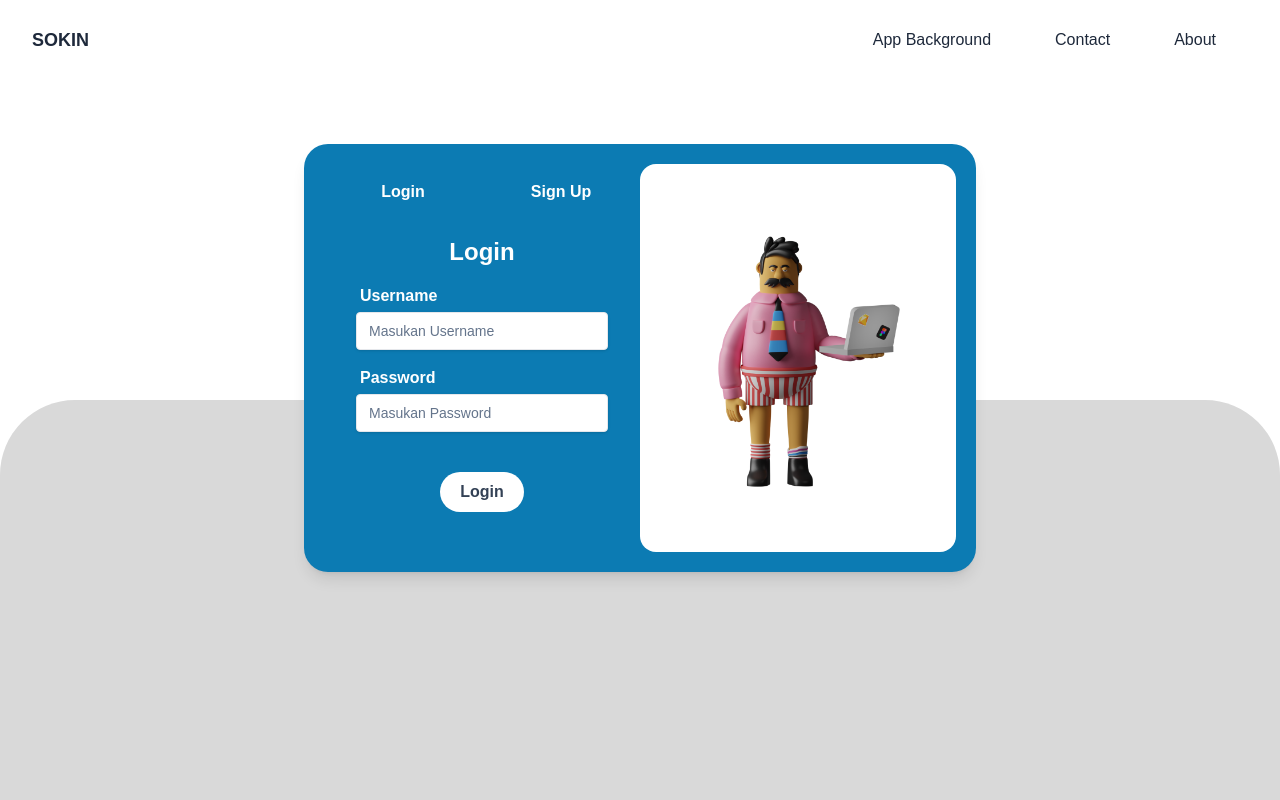
After one commit to asistaainun/sjk-pabw, a PHP site: page /login.php in a window 1280 px wide. The commit adds this page. Run offline with PHP 8.4, Linux system fonts and the light colour scheme.

Commit message:
revisi login

```diff
--- a/dist/css/style.css
+++ b/dist/css/style.css
@@ -557,6 +557,10 @@ video {
   }
 }
 
+.fixed {
+  position: fixed;
+}
+
 .absolute {
   position: absolute;
 }
@@ -581,8 +585,16 @@ video {
   top: 100%;
 }
 
+.bottom-0 {
+  bottom: 0px;
+}
+
 .z-10 {
   z-index: 10;
+}
+
+.-z-10 {
+  z-index: -10;
 }
 
 .m-0 {
@@ -617,6 +629,16 @@ video {
 .mx-5 {
   margin-left: 1.25rem;
   margin-right: 1.25rem;
+}
+
+.my-4 {
+  margin-top: 1rem;
+  margin-bottom: 1rem;
+}
+
+.my-10 {
+  margin-top: 2.5rem;
+  margin-bottom: 2.5rem;
 }
 
 .mb-5 {
@@ -659,6 +681,22 @@ video {
   margin-right: 0.75rem;
 }
 
+.mt-4 {
+  margin-top: 1rem;
+}
+
+.mb-1 {
+  margin-bottom: 0.25rem;
+}
+
+.ml-1 {
+  margin-left: 0.25rem;
+}
+
+.mt-1 {
+  margin-top: 0.25rem;
+}
+
 .block {
   display: block;
 }
@@ -687,6 +725,10 @@ video {
   height: 2.25rem;
 }
 
+.h-1\/2 {
+  height: 50%;
+}
+
 .w-full {
   width: 100%;
 }
@@ -705,6 +747,10 @@ video {
 
 .max-w-xl {
   max-width: 36rem;
+}
+
+.max-w-2xl {
+  max-width: 42rem;
 }
 
 .origin-top-left {
@@ -730,6 +776,10 @@ video {
 
 .flex-wrap {
   flex-wrap: wrap;
+}
+
+.flex-nowrap {
+  flex-wrap: nowrap;
 }
 
 .items-center {
@@ -770,6 +820,15 @@ video {
 
 .rounded-full {
   border-radius: 9999px;
+}
+
+.rounded {
+  border-radius: 0.25rem;
+}
+
+.rounded-t-\[75px\] {
+  border-top-left-radius: 75px;
+  border-top-right-radius: 75px;
 }
 
 .border {
@@ -819,6 +878,16 @@ video {
   background-color: rgb(226 232 240 / var(--tw-bg-opacity));
 }
 
+.bg-bgawal {
+  --tw-bg-opacity: 1;
+  background-color: rgb(217 217 217 / var(--tw-bg-opacity));
+}
+
+.bg-bgsign {
+  --tw-bg-opacity: 1;
+  background-color: rgb(12 123 179 / var(--tw-bg-opacity));
+}
+
 .fill-sky-500 {
   fill: #0ea5e9;
 }
@@ -829,6 +898,10 @@ video {
 
 .p-3 {
   padding: 0.75rem;
+}
+
+.p-5 {
+  padding: 1.25rem;
 }
 
 .px-4 {
@@ -859,6 +932,16 @@ video {
 .px-8 {
   padding-left: 2rem;
   padding-right: 2rem;
+}
+
+.px-3 {
+  padding-left: 0.75rem;
+  padding-right: 0.75rem;
+}
+
+.px-5 {
+  padding-left: 1.25rem;
+  padding-right: 1.25rem;
 }
 
 .pt-36 {
@@ -922,6 +1005,11 @@ video {
 .text-xs {
   font-size: 0.75rem;
   line-height: 1rem;
+}
+
+.text-sm {
+  font-size: 0.875rem;
+  line-height: 1.25rem;
 }
 
 .font-bold {
@@ -989,6 +1077,16 @@ video {
   color: rgb(236 72 153 / var(--tw-text-opacity));
 }
 
+.text-slate-800 {
+  --tw-text-opacity: 1;
+  color: rgb(30 41 59 / var(--tw-text-opacity));
+}
+
+.text-slate-700 {
+  --tw-text-opacity: 1;
+  color: rgb(51 65 85 / var(--tw-text-opacity));
+}
+
 .underline {
   text-decoration-line: underline;
 }
@@ -1002,6 +1100,12 @@ video {
 .shadow-xl {
   --tw-shadow: 0 20px 25px -5px rgb(0 0 0 / 0.1), 0 8px 10px -6px rgb(0 0 0 / 0.1);
   --tw-shadow-colored: 0 20px 25px -5px var(--tw-shadow-color), 0 8px 10px -6px var(--tw-shadow-color);
+  box-shadow: var(--tw-ring-offset-shadow, 0 0 #0000), var(--tw-ring-shadow, 0 0 #0000), var(--tw-shadow);
+}
+
+.shadow {
+  --tw-shadow: 0 1px 3px 0 rgb(0 0 0 / 0.1), 0 1px 2px -1px rgb(0 0 0 / 0.1);
+  --tw-shadow-colored: 0 1px 3px 0 var(--tw-shadow-color), 0 1px 2px -1px var(--tw-shadow-color);
   box-shadow: var(--tw-ring-offset-shadow, 0 0 #0000), var(--tw-ring-shadow, 0 0 #0000), var(--tw-shadow);
 }
 
@@ -1085,14 +1189,47 @@ body {
   @apply translate-x-3;
 } */
 
+.placeholder\:text-slate-500::-moz-placeholder {
+  --tw-text-opacity: 1;
+  color: rgb(100 116 139 / var(--tw-text-opacity));
+}
+
+.placeholder\:text-slate-500::placeholder {
+  --tw-text-opacity: 1;
+  color: rgb(100 116 139 / var(--tw-text-opacity));
+}
+
+.invalid\:text-red-600:invalid {
+  --tw-text-opacity: 1;
+  color: rgb(220 38 38 / var(--tw-text-opacity));
+}
+
+.hover\:border-b-2:hover {
+  border-bottom-width: 2px;
+}
+
 .hover\:border-primary:hover {
   --tw-border-opacity: 1;
   border-color: rgb(12 123 179 / var(--tw-border-opacity));
 }
 
+.hover\:border-white:hover {
+  --tw-border-opacity: 1;
+  border-color: rgb(255 255 255 / var(--tw-border-opacity));
+}
+
 .hover\:bg-primary:hover {
   --tw-bg-opacity: 1;
   background-color: rgb(12 123 179 / var(--tw-bg-opacity));
+}
+
+.hover\:bg-sky-500:hover {
+  --tw-bg-opacity: 1;
+  background-color: rgb(14 165 233 / var(--tw-bg-opacity));
+}
+
+.hover\:font-bold:hover {
+  font-weight: 700;
 }
 
 .hover\:text-primary:hover {
@@ -1162,6 +1362,50 @@ body {
 }
 
 @media (min-width: 640px) {
+  .sm\:mx-auto {
+    margin-left: auto;
+    margin-right: auto;
+  }
+
+  .sm\:my-auto {
+    margin-top: auto;
+    margin-bottom: auto;
+  }
+
+  .sm\:flex {
+    display: flex;
+  }
+
+  .sm\:max-h-full {
+    max-height: 100%;
+  }
+
+  .sm\:w-1\/2 {
+    width: 50%;
+  }
+
+  .sm\:w-full {
+    width: 100%;
+  }
+
+  .sm\:rounded-2xl {
+    border-radius: 1rem;
+  }
+
+  .sm\:bg-white {
+    --tw-bg-opacity: 1;
+    background-color: rgb(255 255 255 / var(--tw-bg-opacity));
+  }
+
+  .sm\:object-center {
+    -o-object-position: center;
+       object-position: center;
+  }
+
+  .sm\:p-5 {
+    padding: 1.25rem;
+  }
+
   .sm\:text-center {
     text-align: center;
   }
--- /dev/null
+++ b/login.php
@@ -0,0 +1,110 @@
+<!DOCTYPE html>
+<html lang="en">
+<head>
+    <meta charset="UTF-8">
+    <meta http-equiv="X-UA-Compatible" content="IE=edge">
+    <meta name="viewport" content="width=device-width, initial-scale=1.0">
+    <title>SOKIN Login</title>
+    <link rel="stylesheet" href="dist/css/style.css">
+</head>
+<body>
+
+    <!-- Header Section Start -->
+    <header class="bg-transparent absolute top-0 left-0 w-full flex items-center z-10">
+        <div class="container">
+            <div class="flex items-center justify-between relative">
+                <div class="px-4">
+                    <a href="#" class="font-bold text-lg text-slate-800 block py-6">
+                        SOKIN
+                    </a>
+                </div>
+                <div class="flex items-center px-4">
+                    <button id="hamburger" name="hamburger" type="button" class="block absolute right-4 lg:hidden">
+                        <span class="hamburger-line transition duration-300
+                        ease-in-out origin-top-left "></span>
+                        <span class="hamburger-line transition duration-300
+                        ease-in-out"></span>
+                        <span class="hamburger-line transition duration-300
+                        ease-in-out origin-bottom-left "></span>
+
+                    </button>
+
+                    <nav id="nav-menu" class="hidden absolute py-5 bg-white
+                shadow-lg rounded-lg max-w-[250px] w-full right-4 top-full lg:block
+                lg:static lg:bg-transparent lg:max-w-full
+                lg:shadow-none lg:rounded-none">
+                        <ul class="block lg:flex">
+                            <li class="group">
+                                <a href="#" class="text-base text-slate-800 py-2
+                                mx-8 group-hover:text-bgsign flex">App Background</a>
+                            </li>
+                            <li class="group">
+                                <a href="#contact" class="text-base text-slate-800 py-2
+                                mx-8 group-hover:text-bgsign flex">Contact</a>
+                            </li>
+                            <li class="group">
+                                <a href="#about" class="text-base text-slate-800 py-2
+                                mx-8 group-hover:text-bgsign flex">About</a>
+                            </li>
+
+                        </ul>
+                    </nav>
+
+                </div>
+            </div>
+        </div>
+    </header>
+    <!-- Header Section End -->
+
+    <!-- Background Start-->
+    <section class="pt-36">
+        <div class="flex flex-wrap">
+            <div class="w-full pt-36 h-1/2 bg-bgawal rounded-t-[75px] fixed bottom-0 -z-10">
+            </div>
+        </div>
+    </section>
+    <!-- Background End-->
+
+    <!-- Background Biru start-->
+    <section class="flex items-center justify-center">
+        <div class="bg-bgsign flex flex-nowrap rounded-3xl shadow-lg max-w-2xl justify-center p-5">
+            <!-- form start -->
+            <div class="w-full sm:w-1/2">
+                <div class="grid grid-cols-2 mb-4">
+                        <button class="my-4 font-semibold text-white hover:border-b-2 hover:border-white hover:font-bold focus:border-b-2 focus:border-white focus:font-bold">Login</button>
+                        <button class="my-4 font-semibold text-white hover:border-b-2 hover:border-white hover:font-bold focus:border-b-2 focus:border-white focus:font-bold">Sign Up</button>
+                </div>
+                    <h2 class="font-bold text-2xl text-white text-center">Login</h2>
+                <div>
+                    <label for="username" class="block mx-8 mt-4">
+                        <span class="block font-semibold mb-1 text-white ml-1">Username</span>
+                        <input type="text" id="username" placeholder="Masukan Username" class="bg-text-white px-3 py-2 border shadow rounded w-full block text-sm placeholder:text-slate-500 focus:outline-none focus:ring-1 focus:ring-sky-500 focus:border-sky-500">
+                    </label>
+                </div>
+                <div>
+                    <label for="password" class="block mx-8 mt-4">
+                        <span class="block font-semibold mb-1 text-white ml-1">Password</span>
+                        <input type="password" id="password" placeholder="Masukan Password" class="bg-text-white px-3 py-2 border shadow rounded w-full block text-sm placeholder:text-slate-500 focus:outline-none focus:ring-1 focus:ring-sky-500 focus:border-sky-500">
+                    </label>
+                </div>
+                <div>
+                    <button class="my-10 bg-white text-slate-700 px-5 py-2 rounded-full font-semibold block mx-auto hover:bg-sky-500 hover:text-white active:bg-sky-600 active:text-slate-700 focus:ring focus:ring-sky-200"> Login </button>
+                </div>
+            </div>
+
+            <!-- form end -->
+            <!-- img start -->
+            <div class="sm:w-1/2 flex sm:bg-white sm:p-5 sm:rounded-2xl">
+                <img class=" hidden sm:flex sm:w-full  sm:mx-auto sm:my-auto sm:max-h-full sm:object-center" src="dist/img/saly.png" alt="signup">
+            </div>
+            <!-- img end -->
+
+        </div>
+    </section>
+    <!-- Background Biru End-->
+
+    <script src="dist/js/script.js"></script>
+
+</body>
+
+</html>
--- a/signup.html
+++ b/signup.php
@@ -101,13 +101,13 @@
         <!-- form end -->
         <!-- img start -->
         <div class="sm:w-1/2 flex sm:bg-white sm:p-5 sm:rounded-2xl">
-          <img class="hidden sm:flex sm:w-full sm:mx-auto sm:my-auto sm:max-h-full sm:object-center" src="/dist/img/1.png" alt="signup" />
+          <img class="hidden sm:flex sm:w-full sm:mx-auto sm:my-auto sm:max-h-full sm:object-center" src="dist/img/1.png" alt="signup" />
         </div>
         <!-- img end -->
       </div>
     </section>
     <!-- Background Form End-->
 
-    <script src="/public/js/script.js"></script>
+    <script src="dist/js/script.js"></script>
   </body>
 </html>
--- a/tailwind.config.js
+++ b/tailwind.config.js
@@ -1,6 +1,6 @@
 /** @type {import('tailwindcss').Config} */
 module.exports = {
-  content: ['index.html', './dist/**/*.{html,php,js}'],
+  content: ['*.{html,php}', './dist/**/*.{html,php,js}'],
   theme: {
     container: {
       center: true,
```
Also changed, not shown: other parts of dist/css/style.css (+63 -6 lines), index.html (+74 -48 lines), login.html (deleted, +0 -47 lines), dist/img/saly.png (added).
